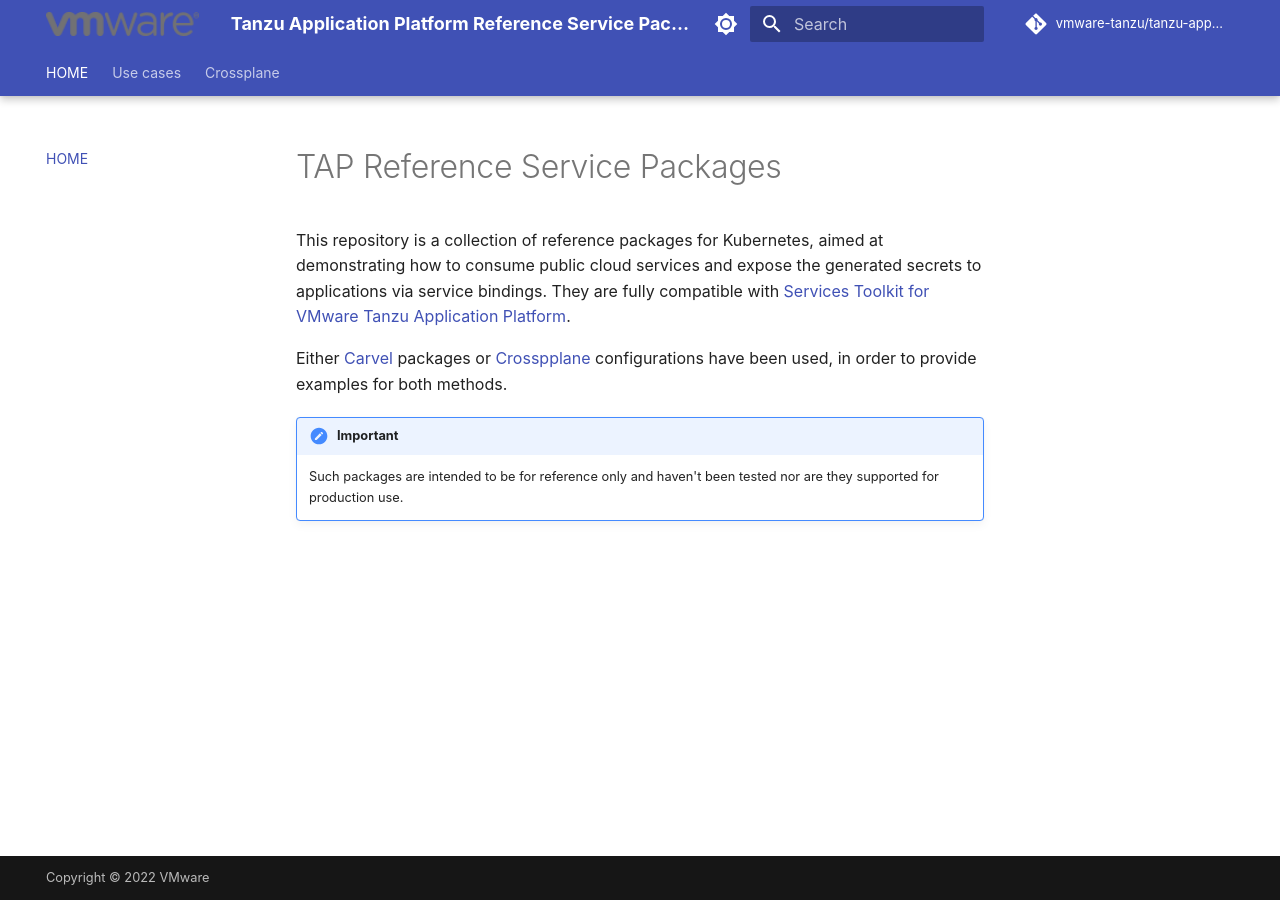
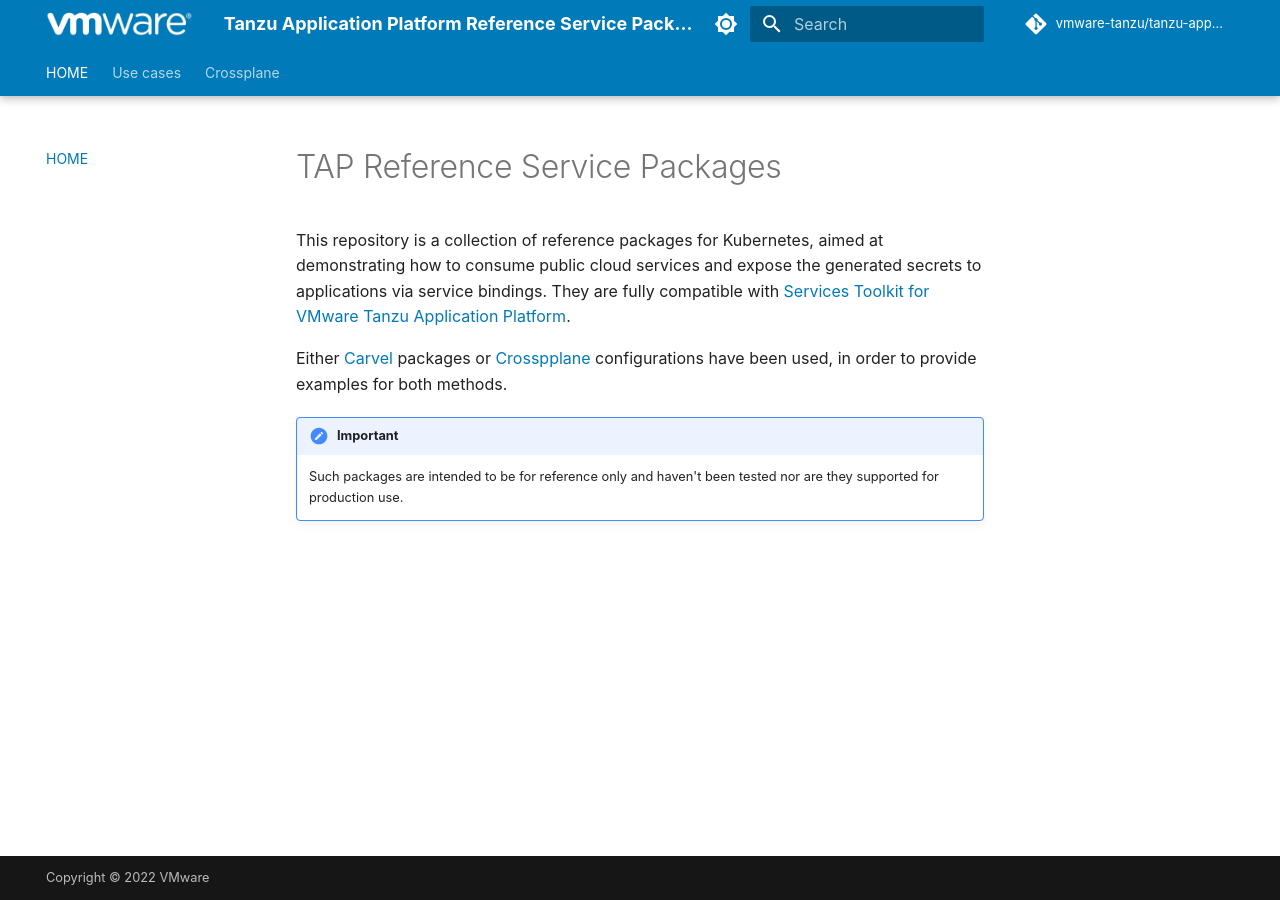
Before and after one commit to vmware-tanzu/tanzu-application-platform-reference-service-packages, an MkDocs documentation site: the page built from docs/index.md, in a window 1280 px wide. Built offline with MkDocs 1.6.1 and Material for MkDocs 9.7.7, drawn with Linux system fonts in a browser that asks for light colours; some web fonts are replaced; comment, search, counter and statistics services are not loaded; the version menu is left out.

Commit message:
fix theme colors to get closer to vmware's

```diff
--- /dev/null
+++ b/docs/assets/extra.css
@@ -0,0 +1,44 @@
+:root > * {
+    --blue: #007bff;
+    --indigo: #6610f2;
+    --purple: #6f42c1;
+    --pink: #e83e8c;
+    --red: #dc3545;
+    --orange: #fd7e14;
+    --yellow: #ffc107;
+    --green: #28a745;
+    --teal: #20c997;
+    --cyan: #17a2b8;
+    --white: #fff;
+    --gray: #6c757d;
+    --gray-dark: #343a40;
+    --primary: #007bff;
+    --secondary: #6c757d;
+    --success: #28a745;
+    --info: #17a2b8;
+    --warning: #ffc107;
+    --danger: #dc3545;
+    --light: #f8f9fa;
+    --dark: #343a40;
+    --breakpoint-xs: 0;
+    --breakpoint-sm: 576px;
+    --breakpoint-md: 768px;
+    --breakpoint-lg: 992px;
+    --breakpoint-xl: 1200px;
+    --font-family-sans-serif: -apple-system,BlinkMacSystemFont,"Segoe UI",Roboto,"Helvetica Neue",Arial,"Noto Sans","Liberation Sans",sans-serif,"Apple Color Emoji","Segoe UI Emoji","Segoe UI Symbol","Noto Color Emoji";
+    --font-family-monospace: SFMono-Regular,Menlo,Monaco,Consolas,"Liberation Mono","Courier New",monospace;
+
+    --ocean: #007AB8;
+    --light-gray: #f7f7f7;
+    --darkmode: #1e2a31;
+    --lightmode: #f4f8fa;
+    --hoveerblue: #0091da;
+    --leaf: #78BE20;
+    --plum: #7F35B2;
+    --aqua: #00C1D5;
+    --lightblue: #F4F8FA;
+    --black: #000;
+
+    --md-primary-fg-color: var(--ocean);
+    --md-accent-fg-color: var(--ocean);
+}
--- a/mkdocs.yml
+++ b/mkdocs.yml
@@ -40,8 +40,8 @@
     text: 'Metropolis,Avenir Next,Helvetica Neue,Arial,sans-serif'
     code: 'JetBrains Mono'
 
-# extra_css:
-#   - assets/vmware.css
+extra_css:
+  - assets/extra.css
 
 plugins:
   - git-revision-date-localized:
```
Also changed, not shown: docs/assets/vm-logo.png.
